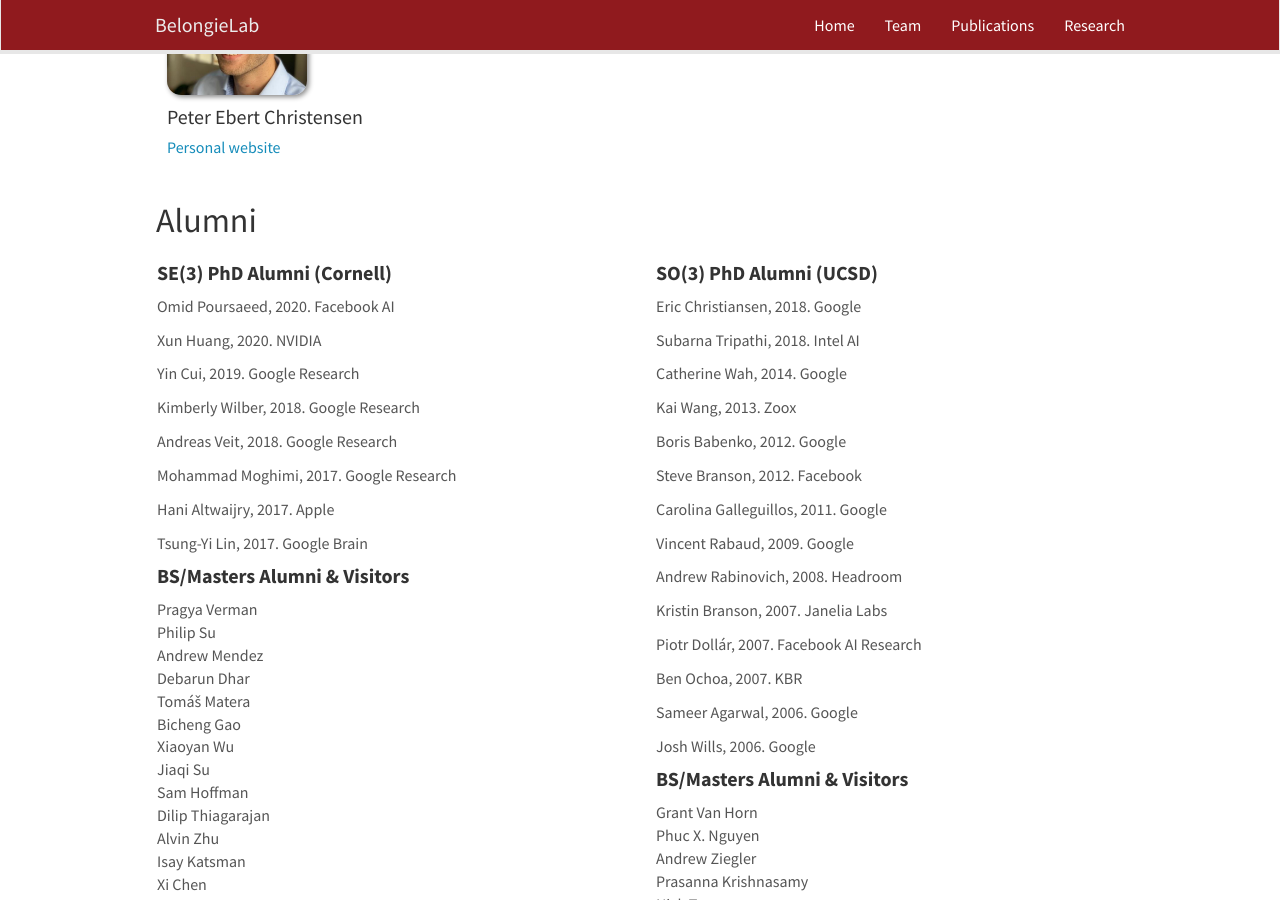
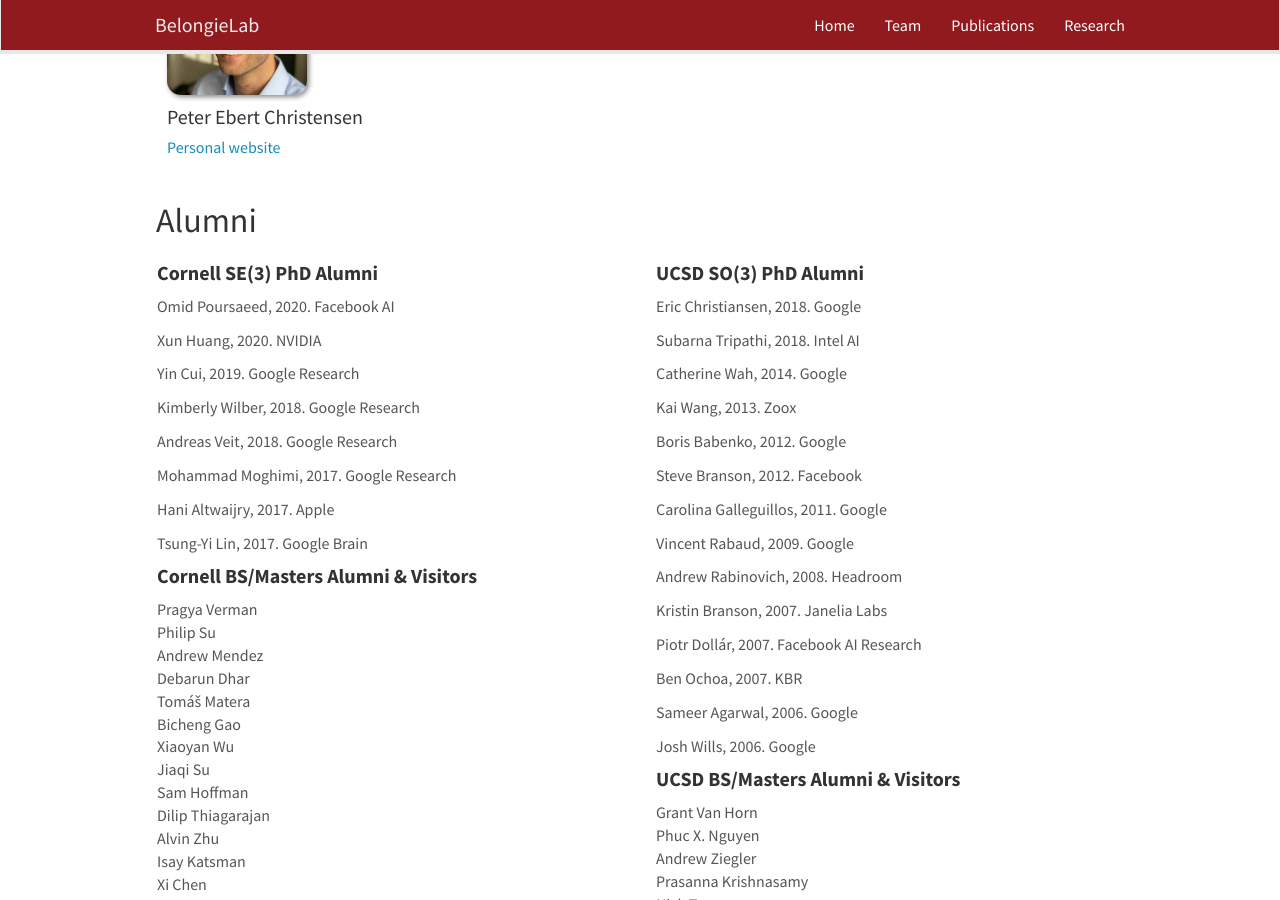
Before and after one commit to BelongieLab/belongielab.github.io, a Jekyll site: the page built from _pages/team.md, in a window 1280 px wide and 900 px high, scrolled down 1714 px. Built offline with Jekyll 4.4.1, drawn with Linux system fonts in a browser that asks for light colours; nearby versions of some CDN libraries.

Commit message:
minor edits

```diff
--- a/_pages/team.md
+++ b/_pages/team.md
@@ -95,11 +95,11 @@ permalink: /team/
 <div class="row">
 
 <div class="col-sm-6 clearfix">
-<h4> <b>SE(3) PhD Alumni (Cornell)</b> </h4>
+<h4> <b>Cornell SE(3) PhD Alumni</b> </h4>
 {% for member in site.data.se3_alumni %}
 {{ member.name }}, {{ member.year }}. {{ member.next }}
 {% endfor %}
-  <h4><b>BS/Masters Alumni & Visitors</b></h4>
+  <h4><b>Cornell BS/Masters Alumni & Visitors</b></h4>
   Pragya Verman<br>
   Philip Su<br>
   Andrew Mendez<br>
@@ -127,11 +127,11 @@ permalink: /team/
 </div>
 
 <div class="col-sm-6 clearfix">
-<h4> <b>SO(3) PhD Alumni (UCSD)</b> </h4>
+<h4> <b>UCSD SO(3) PhD Alumni</b> </h4>
 {% for member in site.data.so3_alumni %}
 {{ member.name }}, {{ member.year }}. {{ member.next }}
 {% endfor %}
-  <h4><b>BS/Masters Alumni & Visitors</b></h4>
+  <h4><b>UCSD BS/Masters Alumni & Visitors</b></h4>
   Grant Van Horn<br>
   Phuc X. Nguyen<br>
   Andrew Ziegler<br>
```
